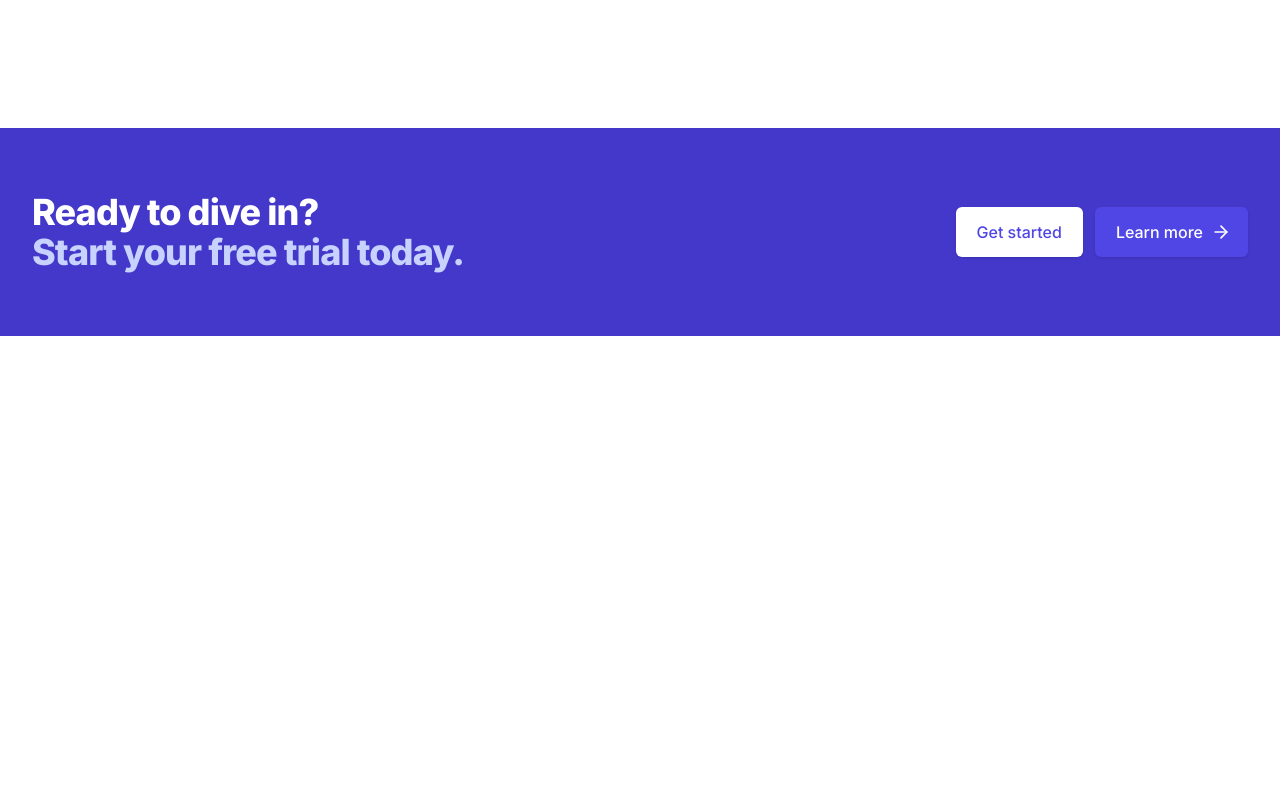
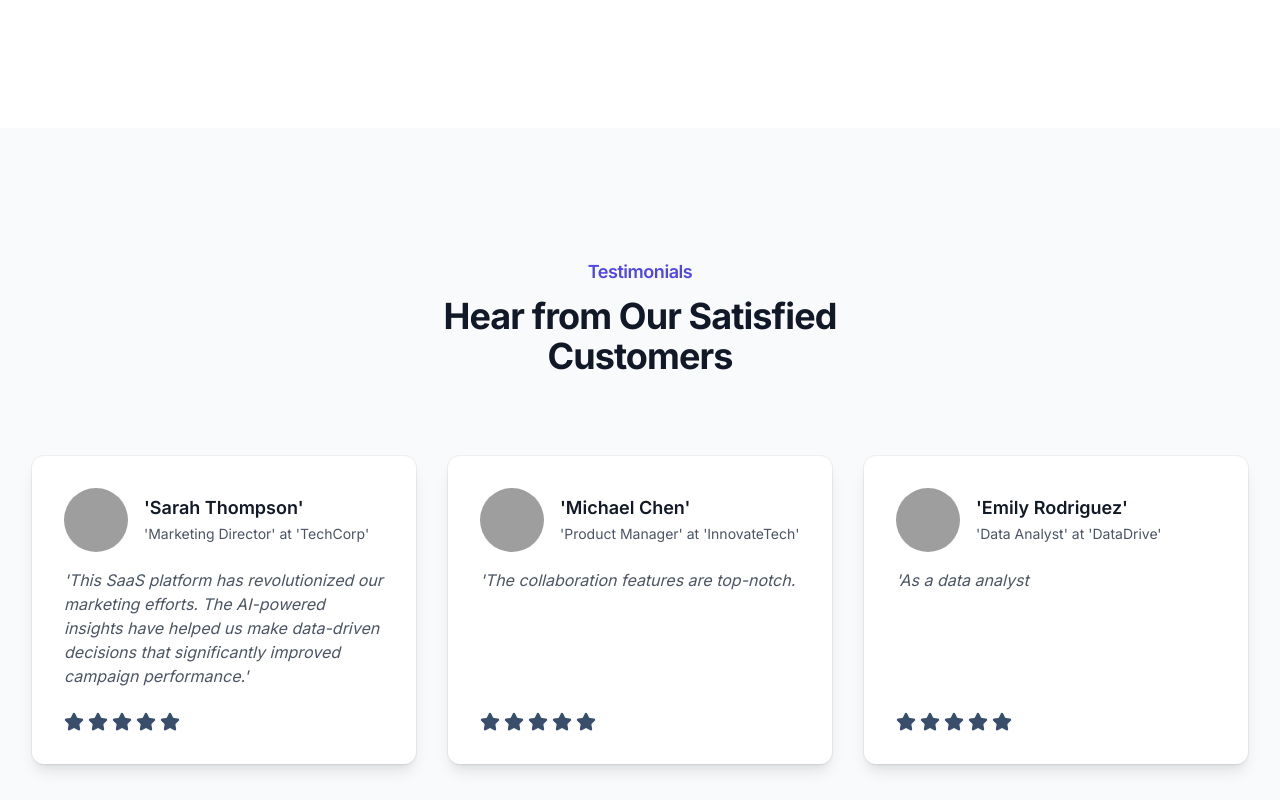
Before and after one commit to Osiris8/nextai, a Next.js app: page / in a window 1280 px wide. Shown: the part 1580-2380 px from the top of the page. Before the commit the page ends 1916 px from the top, so only its background shows below. Built offline with nearby package versions, Linux system fonts and the light colour scheme; grey boxes are pictures that could not be loaded.

Commit message:
update Testimonal

```diff
--- a/app/page.tsx
+++ b/app/page.tsx
@@ -2,6 +2,7 @@ import { Cta } from "@/components/cta";
 import { FeatureSectionComponent } from "@/components/feature-section";
 import { HeroSectionComponent } from "@/components/hero-section";
 import { NavbarComponent } from "@/components/Navbar";
+import { TestimonialComponent } from "@/components/testimonial";
 import { TrustedByComponent } from "@/components/trusted-by";
 
 export default function Home() {
@@ -11,6 +12,7 @@ export default function Home() {
       <HeroSectionComponent />
       <TrustedByComponent />
       <FeatureSectionComponent />
+      <TestimonialComponent />
       <Cta />
     </div>
   );
--- /dev/null
+++ b/components/testimonial.tsx
@@ -0,0 +1,95 @@
+"use client";
+
+import Image from "next/image";
+import { Star } from "lucide-react";
+
+const testimonials = [
+  {
+    name: "'Sarah Thompson'",
+    role: "'Marketing Director'",
+    company: "'TechCorp'",
+    image: "/placeholder.svg?height=96&width=96",
+    quote:
+      "'This SaaS platform has revolutionized our marketing efforts. The AI-powered insights have helped us make data-driven decisions that significantly improved campaign performance.'",
+    rating: 5,
+  },
+  {
+    name: "'Michael Chen'",
+    role: "'Product Manager'",
+    company: "'InnovateTech'",
+    image: "/placeholder.svg?height=96&width=96",
+    quote: "'The collaboration features are top-notch.",
+    rating: 5,
+  },
+  {
+    name: "'Emily Rodriguez'",
+    role: "'Data Analyst'",
+    company: "'DataDrive'",
+    image: "/placeholder.svg?height=96&width=96",
+    quote: "'As a data analyst",
+    rating: 4,
+  },
+];
+
+export function TestimonialComponent() {
+  return (
+    <section className="bg-gray-50 dark:bg-gray-800 py-24 sm:py-32">
+      <div className="mx-auto max-w-7xl px-6 lg:px-8">
+        <div className="mx-auto max-w-xl text-center">
+          <h2 className="text-lg font-semibold leading-8 tracking-tight text-indigo-600 dark:text-indigo-400">
+            Testimonials
+          </h2>
+          <p className="mt-2 text-3xl font-bold tracking-tight text-gray-900 dark:text-white sm:text-4xl">
+            Hear from Our Satisfied Customers
+          </p>
+        </div>
+        <div className="mx-auto mt-16 flow-root max-w-2xl sm:mt-20 lg:mx-0 lg:max-w-none">
+          <div className="grid grid-cols-1 gap-8 sm:grid-cols-2 lg:grid-cols-3">
+            {testimonials.map((testimonial, testimonialIdx) => (
+              <div
+                key={testimonialIdx}
+                className="flex flex-col justify-between bg-white dark:bg-gray-700 p-8 shadow-lg ring-1 ring-gray-900/5 rounded-xl"
+              >
+                <div>
+                  <div className="flex items-center gap-x-4">
+                    <Image
+                      className="h-16 w-16 rounded-full"
+                      src={testimonial.image}
+                      alt=""
+                      width={96}
+                      height={96}
+                    />
+                    <div>
+                      <div className="text-lg font-semibold leading-6 text-gray-900 dark:text-white">
+                        {testimonial.name}
+                      </div>
+                      <div className="mt-1 text-sm leading-5 text-gray-600 dark:text-gray-300">
+                        {testimonial.role} at {testimonial.company}
+                      </div>
+                    </div>
+                  </div>
+                  <div className="mt-4 text-base italic text-gray-600 dark:text-gray-300">
+                    {testimonial.quote}
+                  </div>
+                </div>
+                <div className="mt-6 flex items-center gap-x-1">
+                  {[...Array(5)].map((_, i) => (
+                    <Star
+                      key={i}
+                      className={`h-5 w-5 ${
+                        i < testimonial.rating
+                          ? "'text-yellow-400'"
+                          : "'text-gray-300 dark:text-gray-600'"
+                      }`}
+                      fill="currentColor"
+                    />
+                  ))}
+                </div>
+              </div>
+            ))}
+          </div>
+        </div>
+      </div>
+    </section>
+  );
+}
```
